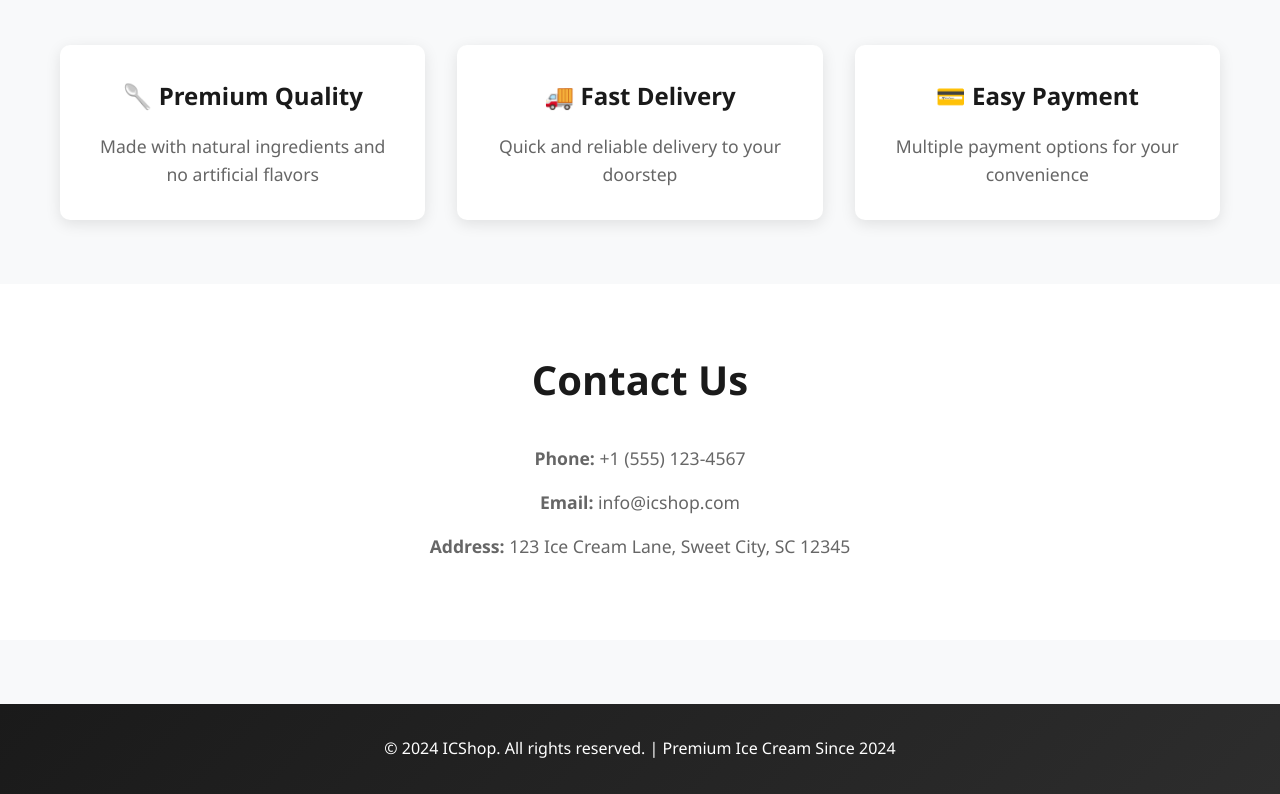
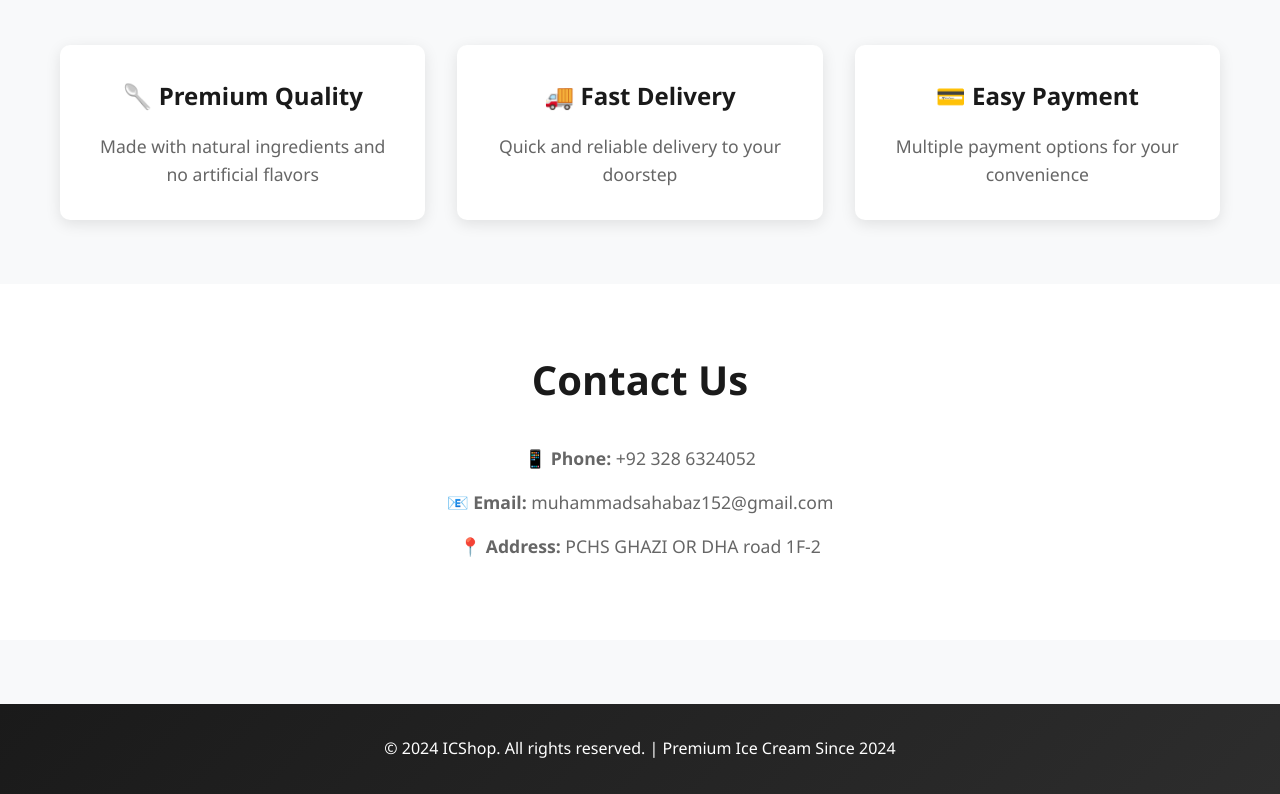
Before and after one commit to mshahbazgul09-cloud/icshop-website, a plain HTML site: page index.html in a window 1280 px wide. Shown: the part 2134-2928 px from the top of the page. Drawn offline with Linux system fonts and the light colour scheme.

Commit message:
Update contact information with Muhammad's details

```diff
--- a/index.html
+++ b/index.html
@@ -75,9 +75,9 @@
         <div class="container">
             <h2>Contact Us</h2>
             <div class="contact-info">
-                <p><strong>Phone:</strong> +1 (555) 123-4567</p>
-                <p><strong>Email:</strong> info@icshop.com</p>
-                <p><strong>Address:</strong> 123 Ice Cream Lane, Sweet City, SC 12345</p>
+                <p><strong>📱 Phone:</strong> +92 328 6324052</p>
+                <p><strong>📧 Email:</strong> muhammadsahabaz152@gmail.com</p>
+                <p><strong>📍 Address:</strong> PCHS GHAZI OR DHA road 1F-2</p>
             </div>
         </div>
     </section>
```
